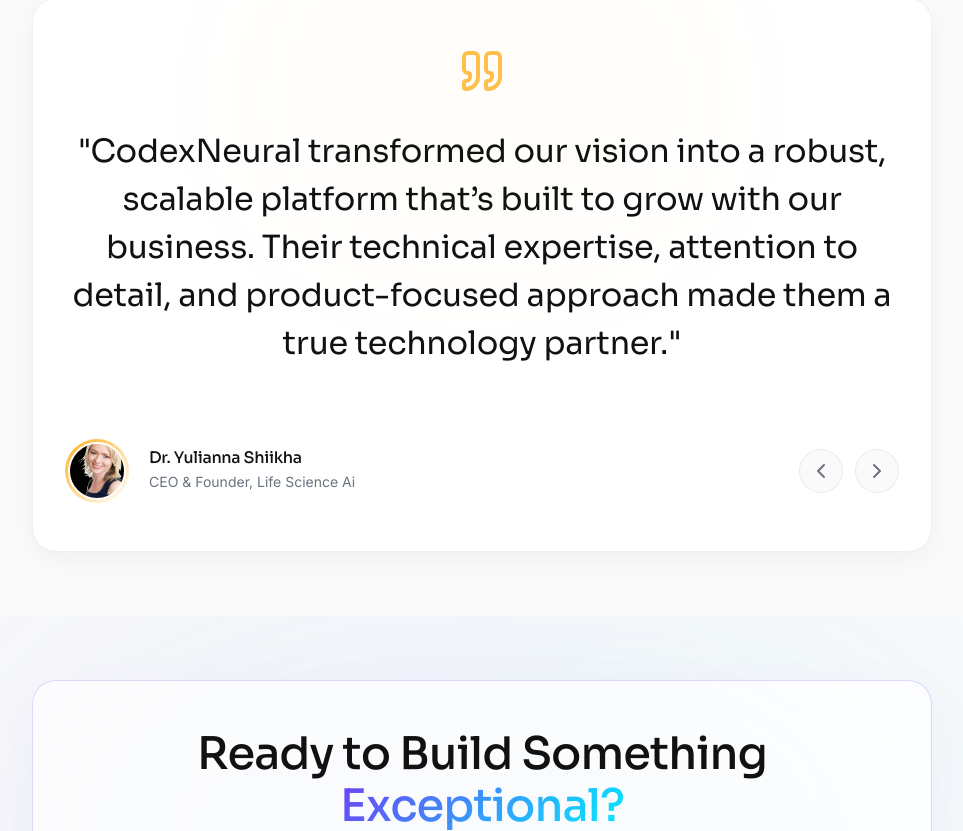
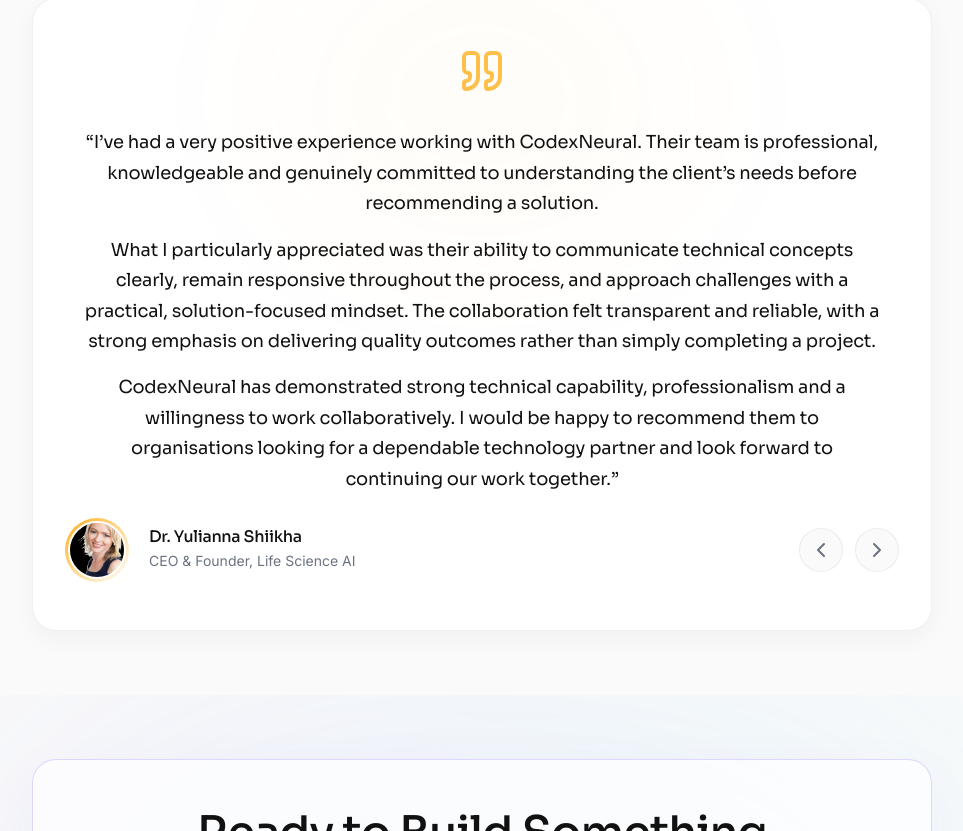
Before and after one commit to Manoharaya/codex-new, a React (Vite) app: page / in a window 1280 px wide. Shown: the part 4980-5811 px from the top of the page, without its empty margins (158-1121 px from the left). Built offline with nearby package versions, Linux system fonts and the light colour scheme.

Commit message:
Update Dr. Yulianna Shiikha client testimonial with comprehensive multi-paragraph review

```diff
--- a/src/components/Testimonials/Testimonials.css
+++ b/src/components/Testimonials/Testimonials.css
@@ -50,13 +50,33 @@
   z-index: 1;
 }
 
+.testimonial-quote-wrap {
+  display: flex;
+  flex-direction: column;
+  gap: var(--space-16);
+  margin-bottom: var(--space-36);
+  position: relative;
+  z-index: 1;
+  max-width: 800px;
+}
+
+.testimonial-quote-para {
+  font-family: 'Sora', sans-serif;
+  font-size: clamp(15px, 1.4vw, 18px);
+  font-weight: 400;
+  line-height: 1.7;
+  color: var(--text-primary);
+  letter-spacing: -0.01em;
+  text-align: center;
+}
+
 .testimonial-quote {
   font-family: 'Sora', sans-serif;
-  font-size: clamp(24px, 2.5vw, 32px);
+  font-size: clamp(20px, 2vw, 26px);
   font-weight: 400;
   line-height: 1.5;
   color: var(--text-primary);
-  margin-bottom: var(--space-48);
+  margin-bottom: var(--space-36);
   letter-spacing: -0.01em;
   position: relative;
   z-index: 1;
--- a/src/components/Testimonials/Testimonials.jsx
+++ b/src/components/Testimonials/Testimonials.jsx
@@ -6,10 +6,10 @@ import './Testimonials.css';
 const testimonialData = [
   {
     quote:
-      "CodexNeural transformed our vision into a robust, scalable platform that’s built to grow with our business. Their technical expertise, attention to detail, and product-focused approach made them a true technology partner.",
+      "I’ve had a very positive experience working with CodexNeural. Their team is professional, knowledgeable and genuinely committed to understanding the client’s needs before recommending a solution.\n\nWhat I particularly appreciated was their ability to communicate technical concepts clearly, remain responsive throughout the process, and approach challenges with a practical, solution-focused mindset. The collaboration felt transparent and reliable, with a strong emphasis on delivering quality outcomes rather than simply completing a project.\n\nCodexNeural has demonstrated strong technical capability, professionalism and a willingness to work collaboratively. I would be happy to recommend them to organisations looking for a dependable technology partner and look forward to continuing our work together.",
     name: "Dr. Yulianna Shiikha",
     role: "CEO & Founder",
-    company: "Life Science Ai",
+    company: "Life Science AI",
     image: "/yulianna-profile.png",
   },
   {
@@ -49,9 +49,13 @@ const Testimonials = () => {
             >
               <Quote size={48} className="quote-icon" />
 
-              <h2 className="testimonial-quote">
-                "{testimonialData[currentIndex].quote}"
-              </h2>
+              <div className="testimonial-quote-wrap">
+                {testimonialData[currentIndex].quote.split('\n\n').map((para, idx) => (
+                  <p key={idx} className="testimonial-quote-para">
+                    {idx === 0 ? `“${para}` : para}{idx === testimonialData[currentIndex].quote.split('\n\n').length - 1 ? '”' : ''}
+                  </p>
+                ))}
+              </div>
 
               <div className="testimonial-footer">
                 <div className="testimonial-author">
```
